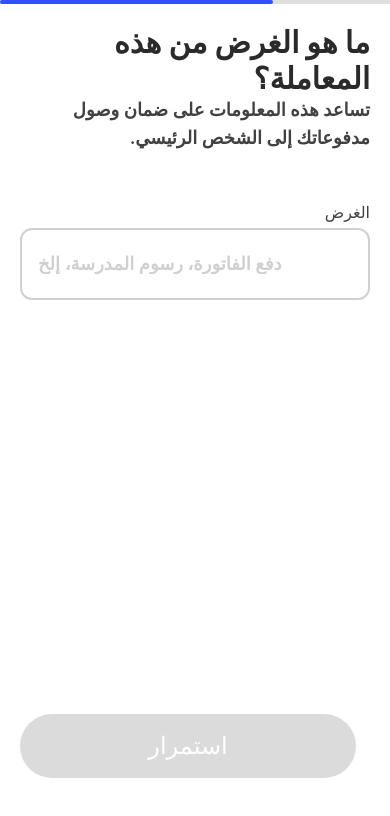
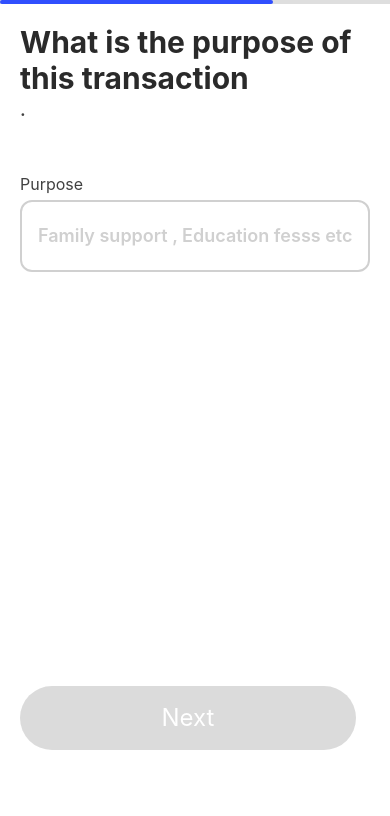
Before and after one commit to Abdullah0Dev/coinpay, a React Native app: screen /TransactionPurpose in a window 390 px wide. Shown: the top 816 px of the page. Built offline with nearby package versions, Linux system fonts and the light colour scheme.

Commit message:
Update NewTransactionPurpose.tsx

```diff
--- a/src/screens/NewTransactionPurpose.tsx
+++ b/src/screens/NewTransactionPurpose.tsx
@@ -29,11 +29,11 @@ const NewTransactionPurpose: React.FC<PhoneProps> = ({route}) => {
   return (
     <CustomWrapper progress={70}>
       <HeadInfo
-        title={'ما هو الغرض من هذه المعاملة؟'}
-        subtitle={'تساعد هذه المعلومات على ضمان وصول مدفوعاتك إلى الشخص الرئيسي.'}
+        title={'What is the purpose of this transaction'}
+        subtitle={'.'}
       />
       <FormField
-        title="الغرض"
+        title="Purpose"
         value={form.purpose}
         setError={setPurposeError}
         error={purposeError}
@@ -43,12 +43,12 @@ const NewTransactionPurpose: React.FC<PhoneProps> = ({route}) => {
         }}
         otherStyles="mt-7"
         keyboardType="default"
-        placeholder={`دفع الفاتورة، رسوم المدرسة، إلخ`}
+        placeholder={`Family support , Education fesss etc...`}
       />
       <View className="h-[49vh]" />
       <CustomButton
          value={form.purpose || form.password}
-        title="استمرار"
+        title="Next"
         containerStyle={` ${
           form.purpose == '' ? 'bg-content-disabled' : 'bg-primary '
         }  `}
```
